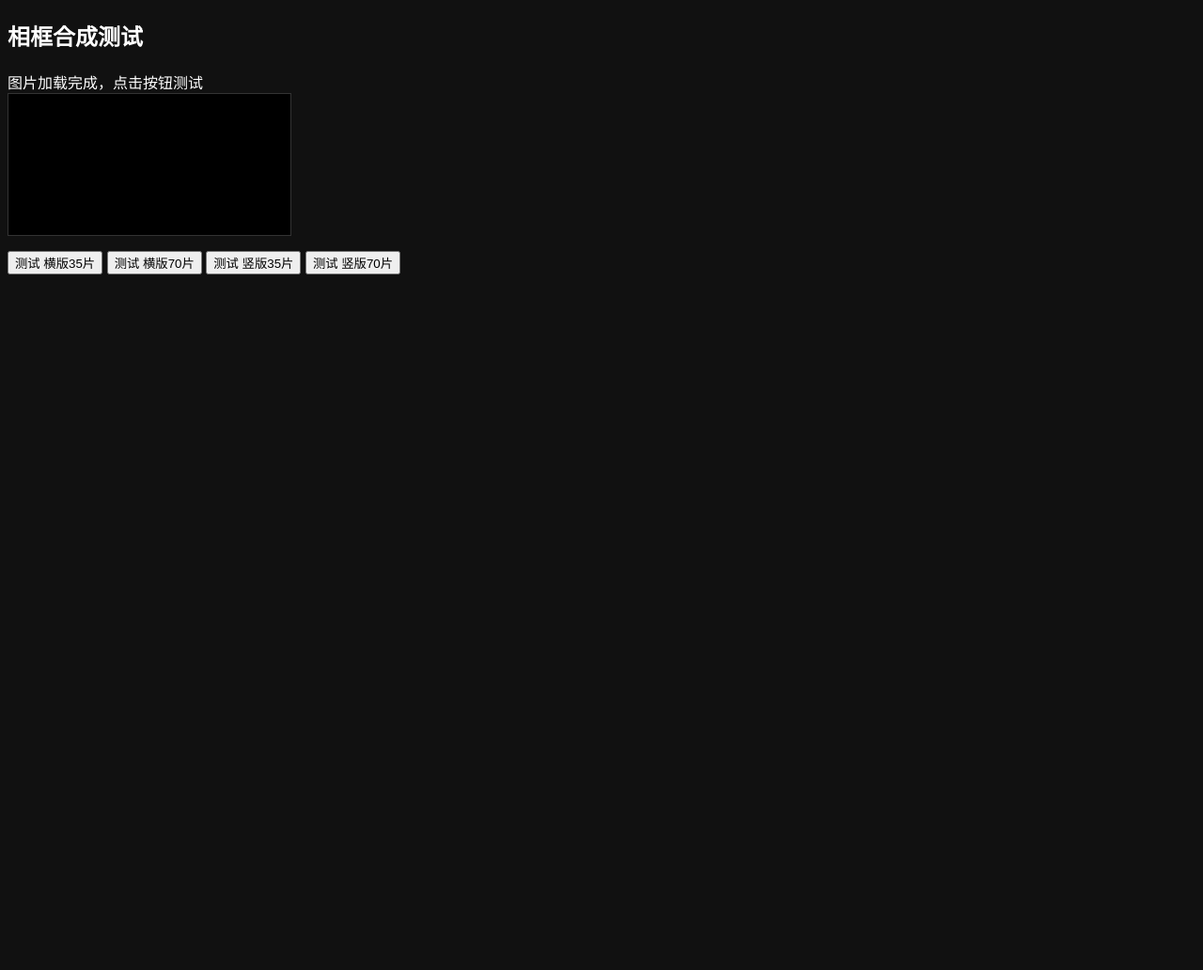
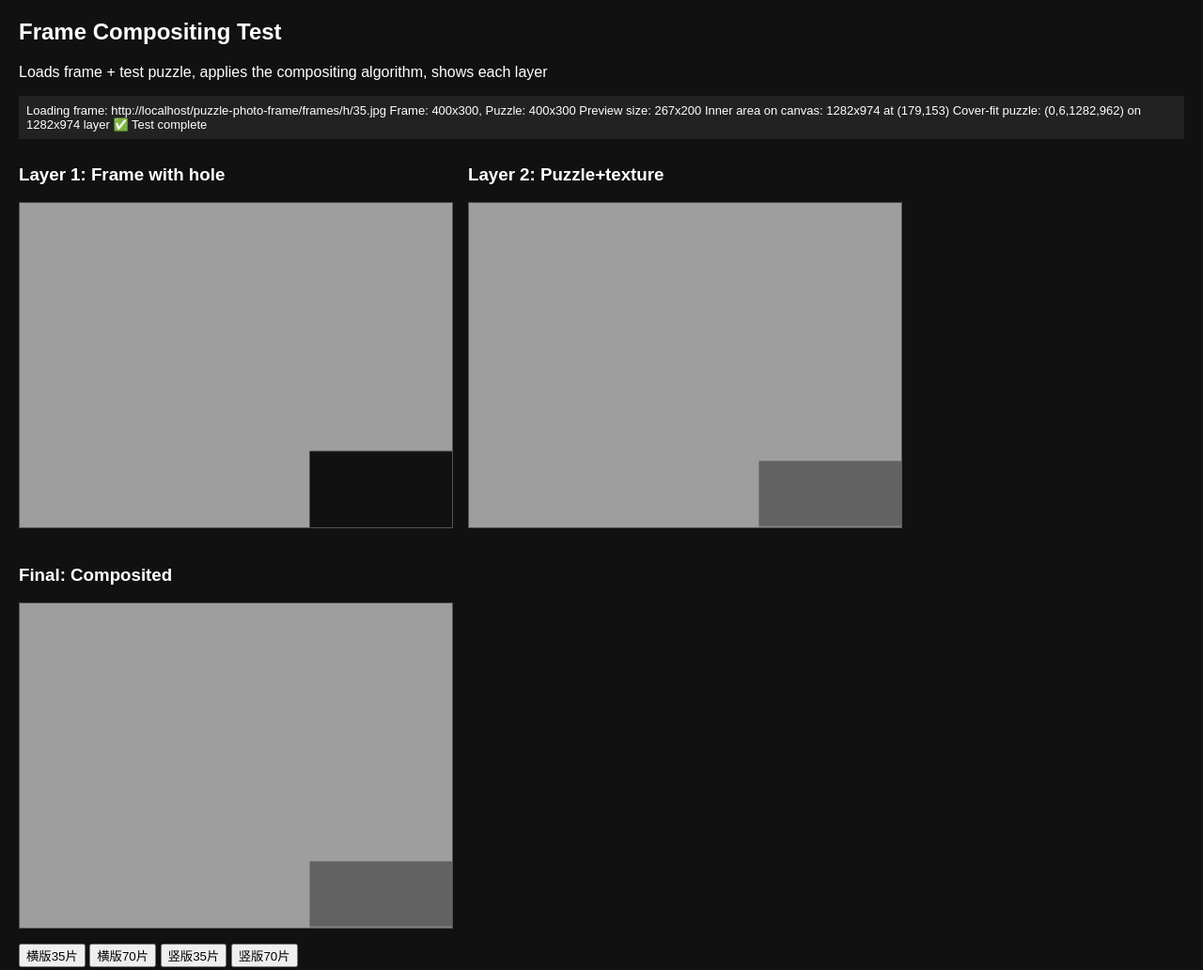
Before and after one commit to shuren188/puzzle-photo-frame, a plain HTML site: page test-frame.html in a window 1280 px wide. Shown: the whole page at 94% size. Before the commit the page ends 800 px from the top, so only its background shows below. Drawn offline with Linux system fonts and the light colour scheme.

Commit message:
deploy: via gh api

```diff
--- a/test-frame.html
+++ b/test-frame.html
@@ -1,174 +1,138 @@
 <!DOCTYPE html>
-<html>
-<head><meta charset="UTF-8"><title>Frame Test</title></head>
-<body style="background:#111;color:#fff;font-family:sans-serif">
-<h2>相框合成测试</h2>
-<div id="status">加载中...</div>
-<canvas id="output" style="border:1px solid #333;max-width:100%;background:#000"></canvas>
+<html><head><meta charset="UTF-8"><title>Frame Test</title></head>
+<body style="background:#111;color:#fff;font-family:sans-serif;margin:20px">
+<h2>Frame Compositing Test</h2>
+<p>Loads frame + test puzzle, applies the compositing algorithm, shows each layer</p>
+<div id="log" style="background:#222;padding:8px;margin:8px 0;font-size:13px;min-height:20px"></div>
+<div style="display:flex;flex-wrap:wrap;gap:16px">
+  <div><h3>Layer 1: Frame with hole</h3><canvas id="c1" width="460" height="200" style="border:1px solid #555;width:460px"></canvas></div>
+  <div><h3>Layer 2: Puzzle+texture</h3><canvas id="c2" width="460" height="200" style="border:1px solid #555;width:460px"></canvas></div>
+  <div><h3>Final: Composited</h3><canvas id="c3" width="460" height="200" style="border:1px solid #555;width:460px"></canvas></div>
+</div>
 <div style="margin-top:12px">
-  <button id="test35h">测试 横版35片</button>
-  <button id="test70h">测试 横版70片</button>
-  <button id="test35v">测试 竖版35片</button>
-  <button id="test70v">测试 竖版70片</button>
+  <button onclick="test('h','35片')">横版35片</button>
+  <button onclick="test('h','70片')">横版70片</button>
+  <button onclick="test('v','35片')">竖版35片</button>
+  <button onclick="test('v','70片')">竖版70片</button>
 </div>
-
 <script>
-const BASE = 'https://shuren188.github.io/puzzle-photo-frame';
-
-// 硬编码内框边界
+const BASE = location.origin + '/puzzle-photo-frame';
 const BOUNDS = {
-  'h_35片':  { left: 268, top: 230, right: 2189, bottom: 1691 },
-  'h_70片':  { left: 310, top: 244, right: 2213, bottom: 1697 },
-  'v_35片':  { left: 260, top: 372, right: 1725, bottom: 2393 },
-  'v_70片':  { left: 266, top: 354, right: 1717, bottom: 2069 },
+  'h_35片':{left:268,top:230,right:2189,bottom:1691},'h_70片':{left:310,top:244,right:2213,bottom:1697},
+  'v_35片':{left:260,top:372,right:1725,bottom:2393},'v_70片':{left:266,top:354,right:1717,bottom:2069},
 };
+const log = (msg) => document.getElementById('log').textContent += msg + '\n';
 
 function loadImg(src) {
-  return new Promise((res, rej) => {
-    const i = new Image();
-    i.onload = () => res(i);
-    i.onerror = rej;
-    i.src = src;
-  });
+  return new Promise((res,rej) => { const i=new Image();i.onload=()=>res(i);i.onerror=rej;i.src=src; });
 }
 
-async function runTest(puzzleImg, frameKey, canvasW, canvasH) {
-  const canvas = document.getElementById('output');
-  const ctx = canvas.getContext('2d');
+async function test(orient, size) {
+  log(`=== Testing ${orient}_${size} ===`);
+  document.getElementById('log').textContent = '';
 
-  const frameKeyStr = frameKey;
-  const isLandscape = frameKeyStr.startsWith('h');
-  const sizeName = frameKeyStr.substring(2);
-  const frameUrl = `${BASE}/${isLandscape ? 'frames/h' : 'frames/v'}/${sizeName === '35片' ? '35' : '70'}.jpg`;
+  const frameUrl = `${BASE}/${orient==='h'?'frames/h':'frames/v'}/${size.replace('片','')}.jpg`;
+  log(`Loading frame: ${frameUrl}`);
 
-  console.log('Loading frame:', frameUrl);
-  const frameImg = await loadImg(frameUrl);
-  console.log('Frame loaded:', frameImg.naturalWidth, 'x', frameImg.naturalHeight);
+  // Use a colorful test image (another frame image with different content)
+  const puzzleUrl = `${BASE}/${orient==='h'?'frames/v':'frames/h'}/${size.replace('片','')}.jpg`;
 
-  const bounds = BOUNDS[frameKeyStr];
-  if (!bounds) { document.getElementById('status').textContent = 'NO BOUNDS'; return; }
+  try {
+    const frame = await loadImg(frameUrl);
+    const puzzle = await loadImg(puzzleUrl);
+    log(`Frame: ${frame.naturalWidth}x${frame.naturalHeight}, Puzzle: ${puzzle.naturalWidth}x${puzzle.naturalHeight}`);
 
-  const fw = frameImg.naturalWidth;
-  const fh = frameImg.naturalHeight;
+    const bounds = BOUNDS[`${orient}_${size}`];
+    const fw = frame.naturalWidth, fh = frame.naturalHeight;
+    const aspect = fw / fh;
 
-  canvas.width = canvasW || 460;
-  canvas.height = canvasH || 343;
+    // Compute preview size
+    let pvw, pvh = 200;
+    if (aspect > 1) {
+      pvw = Math.round(200 * aspect);
+      if (pvw > 460) { pvw = 460; pvh = Math.round(460 / aspect); }
+    } else {
+      pvw = Math.round(200 * aspect);
+    }
 
-  const pvw = canvas.width;
-  const pvh = canvas.height;
+    log(`Preview size: ${pvw}x${pvh}`);
 
-  const scaleX = pvw / fw;
-  const scaleY = pvh / fh;
+    const scaleX = pvw / fw, scaleY = pvh / fh;
     const iL = Math.round(bounds.left * scaleX);
     const iT = Math.round(bounds.top * scaleY);
     const iR = Math.round(bounds.right * scaleX);
     const iB = Math.round(bounds.bottom * scaleY);
-  const iw = iR - iL;
-  const ih = iB - iT;
+    const iw = iR - iL, ih = iB - iT;
+    log(`Inner area on canvas: ${iw}x${ih} at (${iL},${iT})`);
 
-  console.log(`Canvas: ${pvw}x${pvh}, Inner: ${iw}x${ih} at (${iL},${iT})`);
+    // === LAYER 1: Frame with hole ===
+    const c1 = document.getElementById('c1');
+    c1.width = pvw; c1.height = pvh;
+    const ctx1 = c1.getContext('2d');
+    ctx1.drawImage(frame, 0, 0, pvw, pvh);
+    ctx1.globalCompositeOperation = 'destination-out';
+    ctx1.fillRect(iL, iT, iw, ih);
+    ctx1.globalCompositeOperation = 'source-over';
 
-  // ===== 方法：绘制相框 → 切内框 → 拼图层（cover-fit + multiply）→ 合成 =====
+    // === LAYER 2: Puzzle + cutting lines ===
+    const c2 = document.getElementById('c2');
+    c2.width = pvw; c2.height = pvh;
+    const ctx2 = c2.getContext('2d');
 
-  // 1. 绘制相框
-  ctx.drawImage(frameImg, 0, 0, pvw, pvh);
+    // Create the puzzle layer canvas
+    const layer = document.createElement('canvas');
+    layer.width = iw; layer.height = ih;
+    const lCtx = layer.getContext('2d');
 
-  // 2. 切内框
-  ctx.globalCompositeOperation = 'destination-out';
-  ctx.fillRect(iL, iT, iw, ih);
-  ctx.globalCompositeOperation = 'source-over';
-
-  // 3. 创建拼图层
-  const layerCanvas = document.createElement('canvas');
-  layerCanvas.width = iw;
-  layerCanvas.height = ih;
-  const lCtx = layerCanvas.getContext('2d');
-
-  // 3a. 绘制拼图（cover-fit）
-  const puzW = puzzleImg.naturalWidth;
-  const puzH = puzzleImg.naturalHeight;
-  const puzAspect = puzW / puzH;
-  const innerAspect = iw / ih;
+    const pW = puzzle.naturalWidth, pH = puzzle.naturalHeight;
+    const pAspect = pW / pH, iAspect = iw / ih;
 
     let dX, dY, dW, dH;
-  if (puzAspect > innerAspect) {
-    dW = iw;
-    dH = Math.round(iw / puzAspect);
-    dX = 0;
-    dY = Math.round((ih - dH) / 2);
+    if (pAspect > iAspect) {
+      dW = iw; dH = Math.round(iw / pAspect);
+      dX = 0; dY = Math.round((ih - dH) / 2);
     } else {
-    dH = ih;
-    dW = Math.round(ih * puzAspect);
-    dX = Math.round((iw - dW) / 2);
-    dY = 0;
+      dH = ih; dW = Math.round(ih * pAspect);
+      dX = Math.round((iw - dW) / 2); dY = 0;
     }
 
-  console.log(`Puzzle: ${puzW}x${puzH}, Draw on layer at (${dX},${dY},${dW},${dH})`);
+    log(`Cover-fit puzzle: (${dX},${dY},${dW},${dH}) on ${iw}x${ih} layer`);
 
-  lCtx.drawImage(puzzleImg, 0, 0, puzW, puzH, dX, dY, dW, dH);
+    lCtx.drawImage(puzzle, 0, 0, pW, pH, dX, dY, dW, dH);
 
-  // 3b. 截取相框内框纹理并 multiply 叠加
-  const texCanvas = document.createElement('canvas');
-  texCanvas.width = iw;
-  texCanvas.height = ih;
-  const tCtx = texCanvas.getContext('2d');
-  tCtx.drawImage(frameImg,
-    bounds.left, bounds.top, bounds.right - bounds.left, bounds.bottom - bounds.top,
-    0, 0, iw, ih
-  );
+    // Frame inner texture
+    const tex = document.createElement('canvas');
+    tex.width = iw; tex.height = ih;
+    const tCtx = tex.getContext('2d');
+    tCtx.drawImage(frame, bounds.left, bounds.top, bounds.right-bounds.left, bounds.bottom-bounds.top, 0, 0, iw, ih);
 
     lCtx.globalCompositeOperation = 'multiply';
-  lCtx.drawImage(texCanvas, 0, 0);
+    lCtx.drawImage(tex, 0, 0);
     lCtx.globalCompositeOperation = 'source-over';
 
-  // 4. 合成到主画布
-  ctx.drawImage(layerCanvas, iL, iT);
+    // Draw layer onto c2
+    ctx2.drawImage(frame, 0, 0, pvw, pvh);
+    ctx2.drawImage(layer, iL, iT);
 
-  document.getElementById('status').textContent =
-    `✅ ${frameKeyStr} | 画布: ${pvw}x${pvh} | 内框: ${iw}x${ih} | 拼图: ${puzW}x${puzH}`;
+    // === LAYER 3: Final composited ===
+    const c3 = document.getElementById('c3');
+    c3.width = pvw; c3.height = pvh;
+    const ctx3 = c3.getContext('2d');
+    ctx3.drawImage(frame, 0, 0, pvw, pvh);
+    ctx3.globalCompositeOperation = 'destination-out';
+    ctx3.fillRect(iL, iT, iw, ih);
+    ctx3.globalCompositeOperation = 'source-over';
+    ctx3.drawImage(layer, iL, iT);
+
+    log('✅ Test complete');
+
+  } catch(e) {
+    log('❌ Error: ' + e.message);
+  }
 }
 
-async function init() {
-  document.getElementById('status').textContent = '加载测试图片...';
-
-  // 测试图片 - 加载相框图片作为"拼图"演示（实际应该是用户图片）
-  const demoImg = await loadImg(`${BASE}/frames/v/35.jpg`);
-
-  document.getElementById('status').textContent = '图片加载完成，点击按钮测试';
-
-  // 计算预览尺寸
-  const getPreviewSize = (fw, fh) => {
-    const aspect = fw / fh;
-    if (aspect > 1) {
-      let pvh = 200, pvw = Math.round(200 * aspect);
-      if (pvw > 460) { pvw = 460; pvh = Math.round(pvw / aspect); }
-      return { w: pvw, h: pvh };
-    } else {
-      let pvh = 200, pvw = Math.round(200 * aspect);
-      return { w: pvw, h: pvh };
-    }
-  };
-
-  // 绑定按钮
-  const bind = (id, key) => {
-    const parts = key.split('_');
-    const isLandscape = parts[0] === 'h';
-    const frameUrl = `${BASE}/${isLandscape ? 'frames/h' : 'frames/v'}/${parts[1] === '35片' ? '35' : '70'}.jpg`;
-
-    document.getElementById(id).onclick = async () => {
-      const frameImg = await loadImg(frameUrl);
-      const ps = getPreviewSize(frameImg.naturalWidth, frameImg.naturalHeight);
-      await runTest(demoImg, key, ps.w, ps.h);
-    };
-  };
-
-  bind('test35h', 'h_35片');
-  bind('test70h', 'h_70片');
-  bind('test35v', 'v_35片');
-  bind('test70v', 'v_70片');
-}
-
-init();
+// Run initial test
+test('h','35片');
 </script>
 </body>
 </html>
```
Lines whose indentation alone changed are shown as unchanged.
